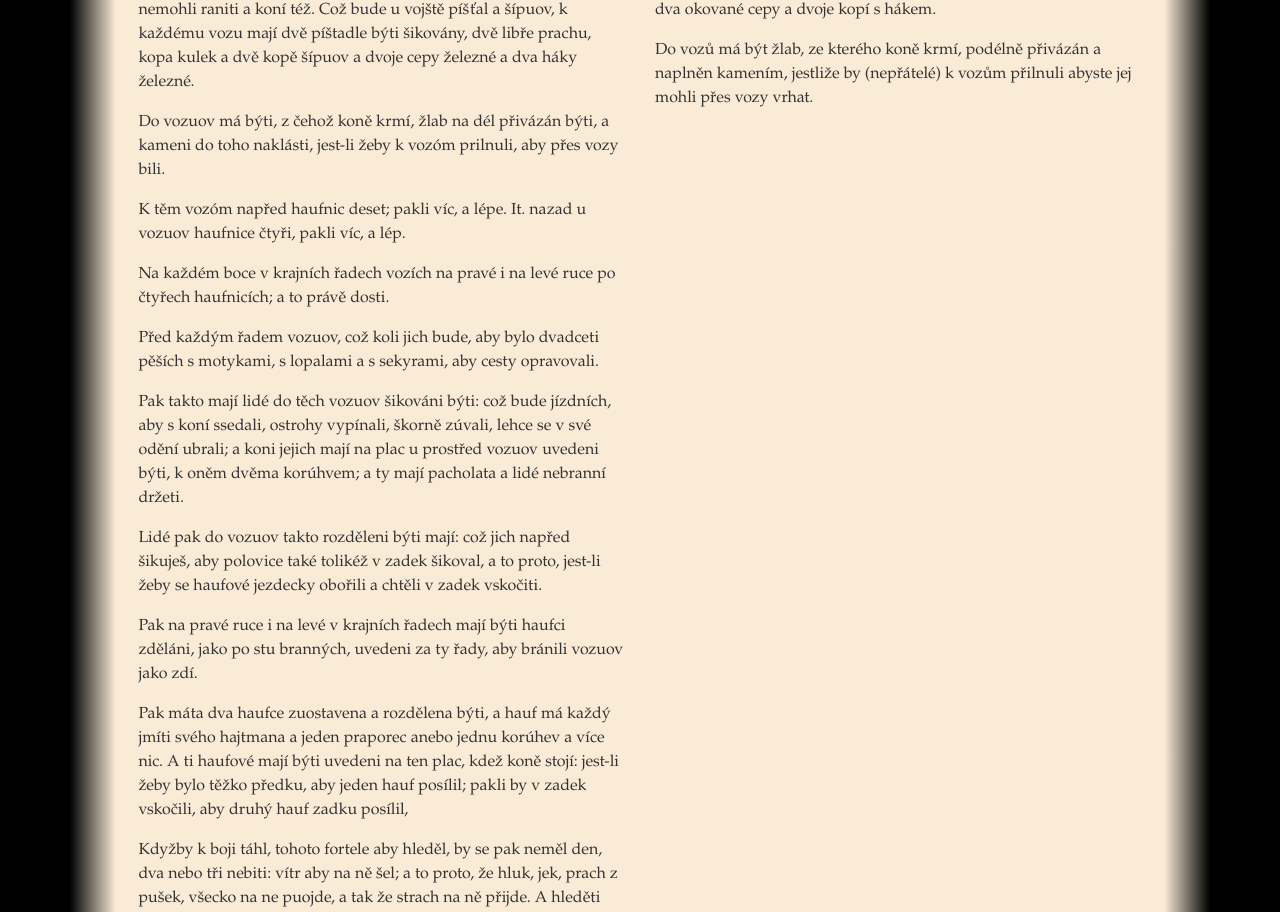
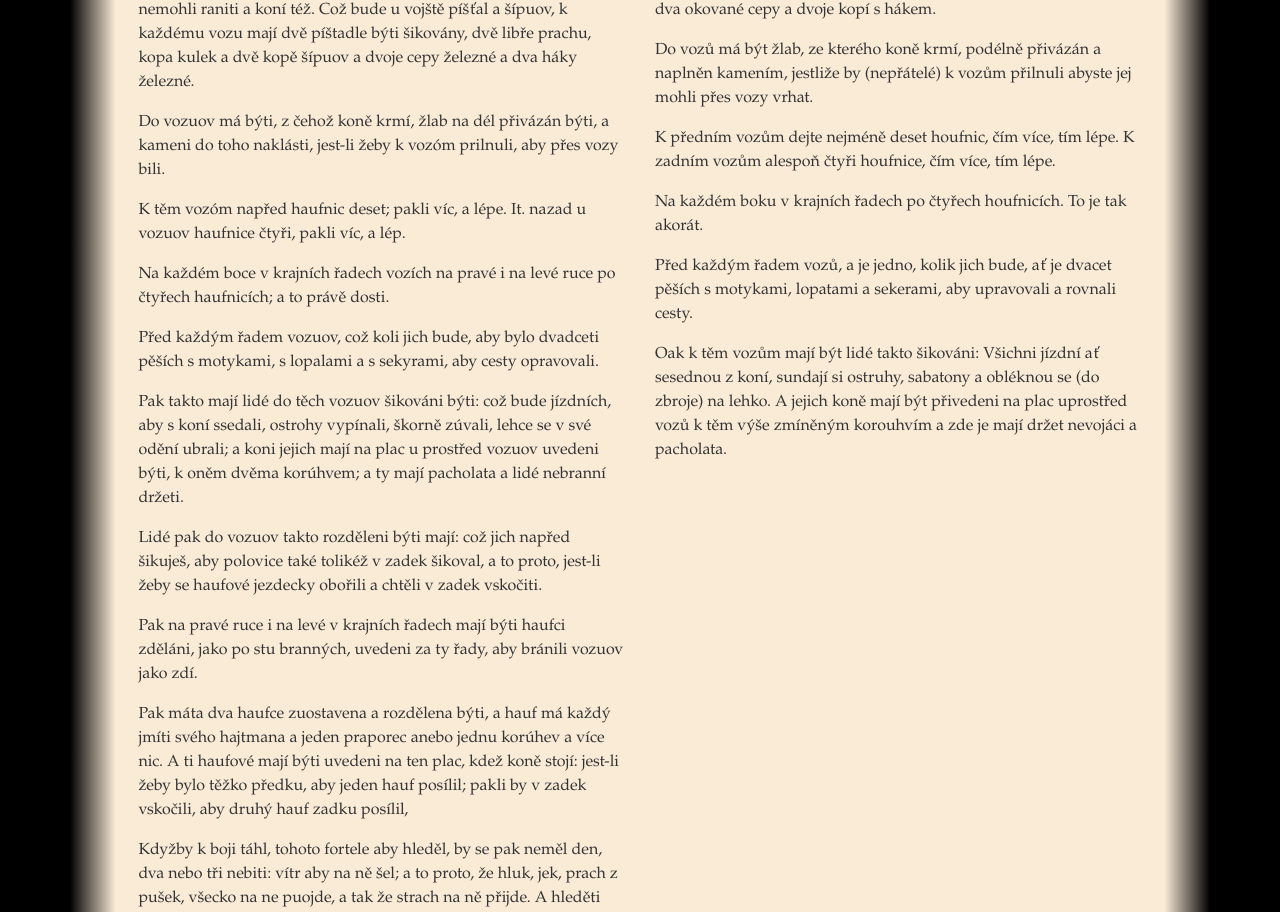
Before and after one commit to claryaldringen/tyrovsti.cz, a Next.js app: page /vaclav-vlcek-o-sikovani-vojska in a window 1280 px wide. Shown: the part 8900-9812 px from the top of the page. Built offline with nearby package versions, Linux system fonts and the light colour scheme.

Commit message:
Překlad Vlčka 13

```diff
--- a/pages/vaclav-vlcek-o-sikovani-vojska.js
+++ b/pages/vaclav-vlcek-o-sikovani-vojska.js
@@ -1017,6 +1017,27 @@ const Page = () => {
                   naplněn kamením, jestliže by (nepřátelé) k vozům přilnuli
                   abyste jej mohli přes vozy vrhat.
                 </p>
+                <p>
+                  K předním vozům dejte nejméně deset houfnic, čím více, tím
+                  lépe. K zadním vozům alespoň čtyři houfnice, čím více, tím
+                  lépe.
+                </p>
+                <p>
+                  Na každém boku v krajních řadech po čtyřech houfnicích. To je
+                  tak akorát.
+                </p>
+                <p>
+                  Před každým řadem vozů, a je jedno, kolik jich bude, ať je
+                  dvacet pěších s motykami, lopatami a sekerami, aby upravovali
+                  a rovnali cesty.
+                </p>
+                <p>
+                  Oak k těm vozům mají být lidé takto šikováni: Všichni jízdní
+                  ať sesednou z koní, sundají si ostruhy, sabatony a obléknou se
+                  (do zbroje) na lehko. A jejich koně mají být přivedeni na plac
+                  uprostřed vozů k těm výše zmíněným korouhvím a zde je mají
+                  držet nevojáci a pacholata.
+                </p>
               </Col>
             </Row>
           </Col>
```
